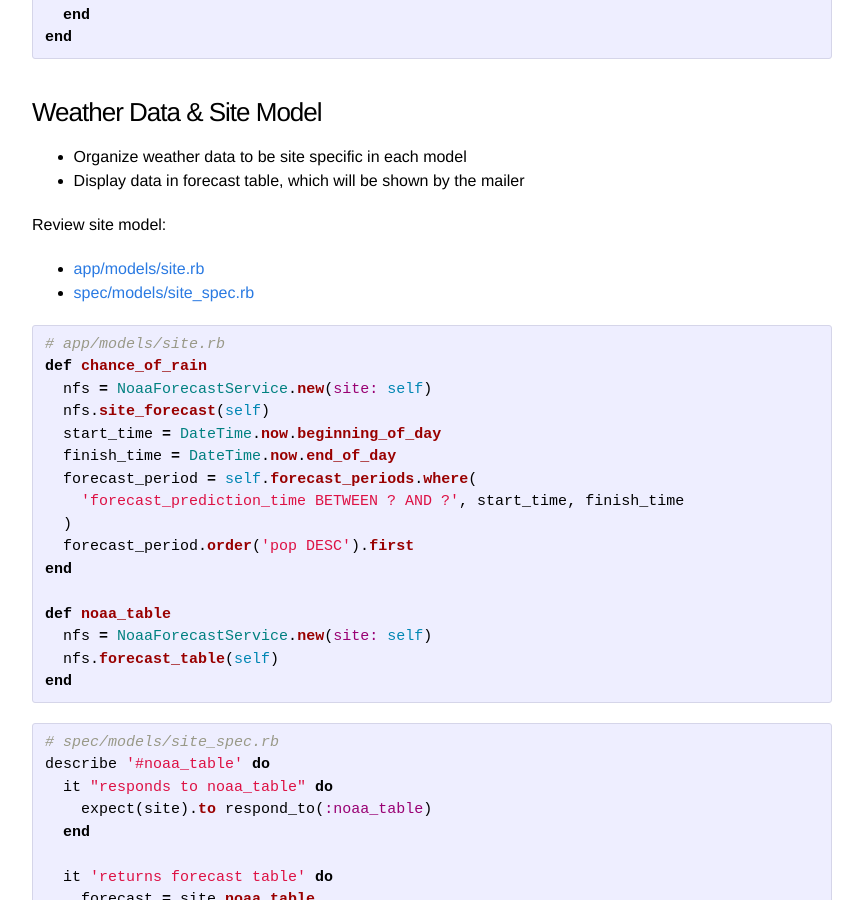
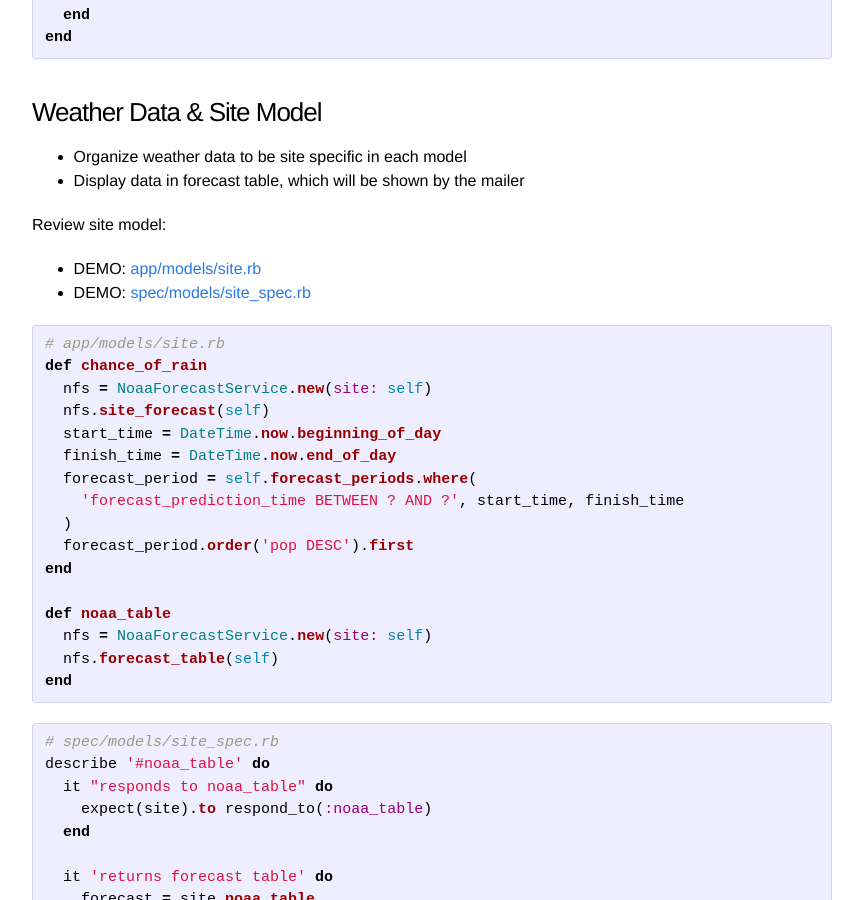
Before and after one commit to stormsavvy/stormsavvy.github.io, a Jekyll site: the page built from _posts/2014-11-20-east-bay-rails-meetup.markdown, in a window 1280 px wide and 900 px high, scrolled down 7884 px. Shown: the whole window, without its empty margins (208-1071 px from the left). Built offline with Jekyll 4.4.1, drawn with Linux system fonts in a browser that asks for light colours.

Commit message:
76663852 final revisions for EBR meetup

```diff
--- a/_posts/2014-11-20-east-bay-rails-meetup.markdown
+++ b/_posts/2014-11-20-east-bay-rails-meetup.markdown
@@ -368,8 +368,8 @@ end
 
 Review site model:
 
-* [app/models/site.rb][site]
-* [spec/models/site_spec.rb][site_spec]
+* DEMO: [app/models/site.rb][site]
+* DEMO: [spec/models/site_spec.rb][site_spec]
 
 {% highlight ruby %}
 # app/models/site.rb
```
